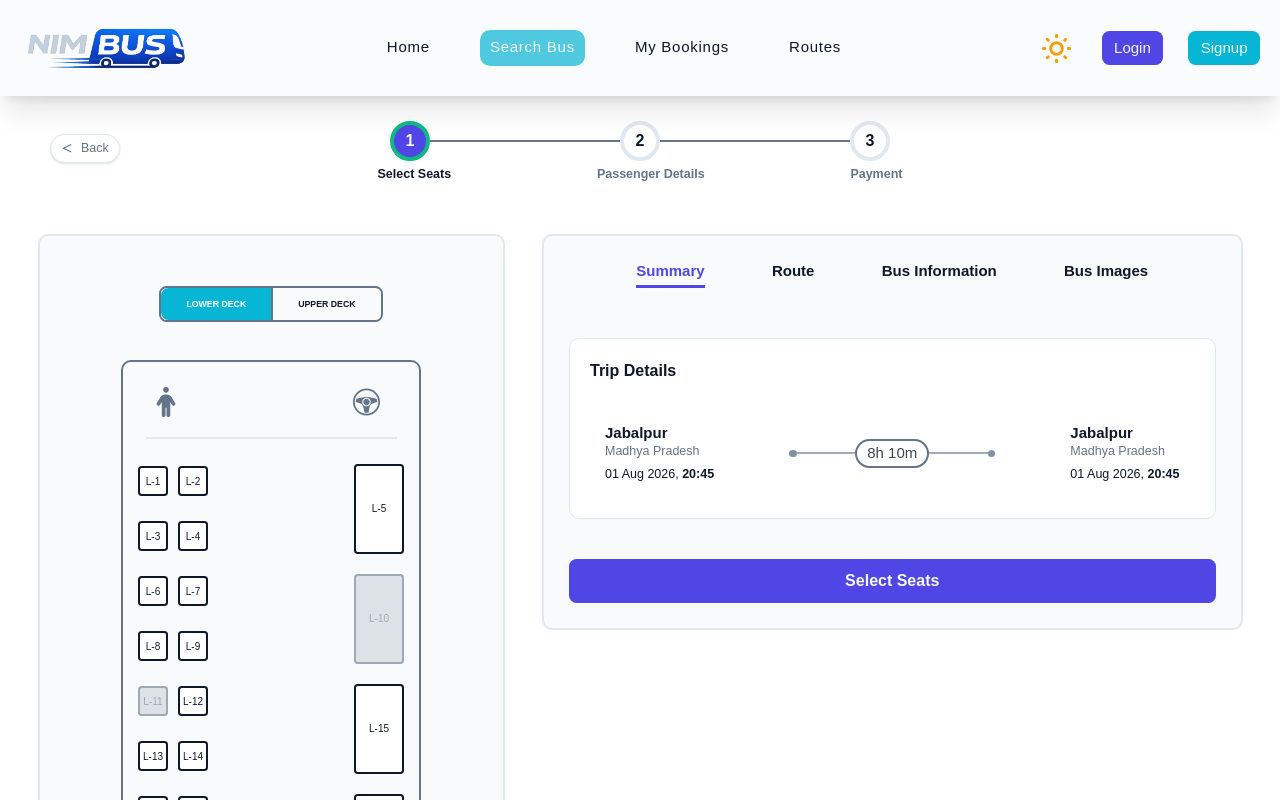
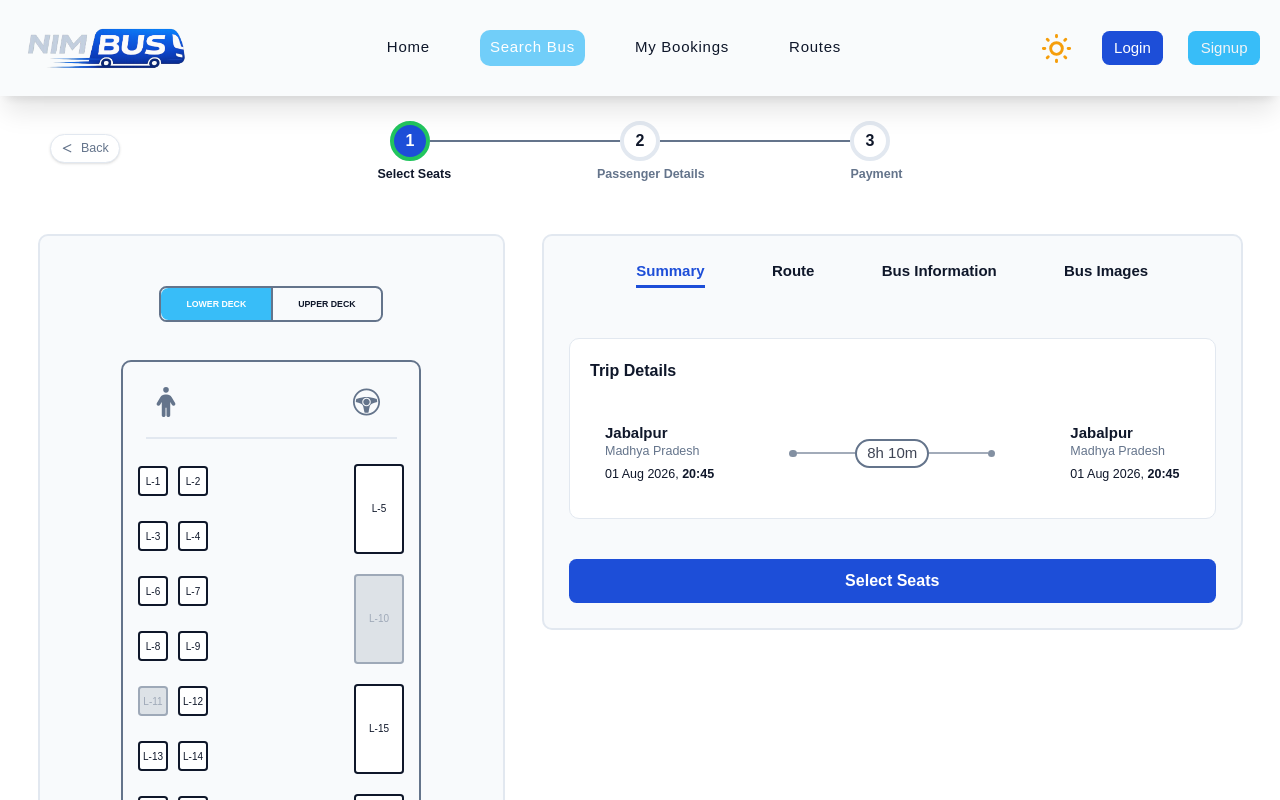
Before and after one commit to sudeshJha/bus-ticket-booking-system, a React (Vite) app: page /search_bus/1 in a window 1280 px wide. Shown: the top 800 px of the page. Built offline with nearby package versions, Linux system fonts and the light colour scheme.

Commit message:
sapphire theme

```diff
--- a/src/components/ui/navbar/ThemeButton.jsx
+++ b/src/components/ui/navbar/ThemeButton.jsx
@@ -15,7 +15,7 @@ const ThemeButton = () => {
     <ButtonIcon
       onClick={handleClick}
       icon={isDarkMode ? <MdBrightness2 /> : <HiOutlineSun />}
-      color={isDarkMode ? "text-secondary" : "text-warning"}
+      color={isDarkMode ? "text-info" : "text-warning"}
     />
   );
 };
--- a/src/features/bus-booking/BusBookingLayout.jsx
+++ b/src/features/bus-booking/BusBookingLayout.jsx
@@ -14,7 +14,7 @@ const BusBookingLayout = () => {
   console.log(passengers);
 
   return (
-    <div className="bg-surface">
+    <div className="bg-surface pb-10">
       <div className="relative">
         <div className="absolute top-15 left-20">
           <BackButton />
--- a/src/styles/theme.css
+++ b/src/styles/theme.css
@@ -1,4 +1,4 @@
-:root,
+/* :root,
 :root.light {
   --primary: #4f46e5;
   --primary-hover: #4338ca;
@@ -33,4 +33,51 @@
   --warning: #fbbf24;
   --error: #f87171;
   --info: #388df8;
+} */
+
+:root,
+:root.light {
+  --primary: #1d4ed8;
+  --primary-hover: #1e40af;
+  --primary-anti: #ffffff;
+
+  --secondary: #38bdf8;
+  --secondary-hover: #0ea5e9;
+
+  --background: #f8fafc;
+  --surface: #ffffff;
+  --surface-dark: #f1f5f9;
+
+  --border: #e2e8f0;
+
+  --text-primary: #0f172a;
+  --text-secondary: #64748b;
+
+  --success: #22c55e;
+  --warning: #f59e0b;
+  --error: #ef4444;
+  --info: #38bdf8;
 }
+
+:root.dark {
+  --primary: #3b82f6;
+  --primary-hover: #2563eb;
+  --primary-anti: #e5e7eb;
+
+  --secondary: #7dd3fc;
+  --secondary-hover: #38bdf8;
+
+  --background: #020617;
+  --surface: #0f172a;
+  --surface-dark: #1e293b;
+
+  --border: #334155;
+
+  --text-primary: #f8fafc;
+  --text-secondary: #94a3b8;
+
+  --success: #4ade80;
+  --warning: #fbbf24;
+  --error: #f87171;
+  --info: #60a5fa;
+}
```
